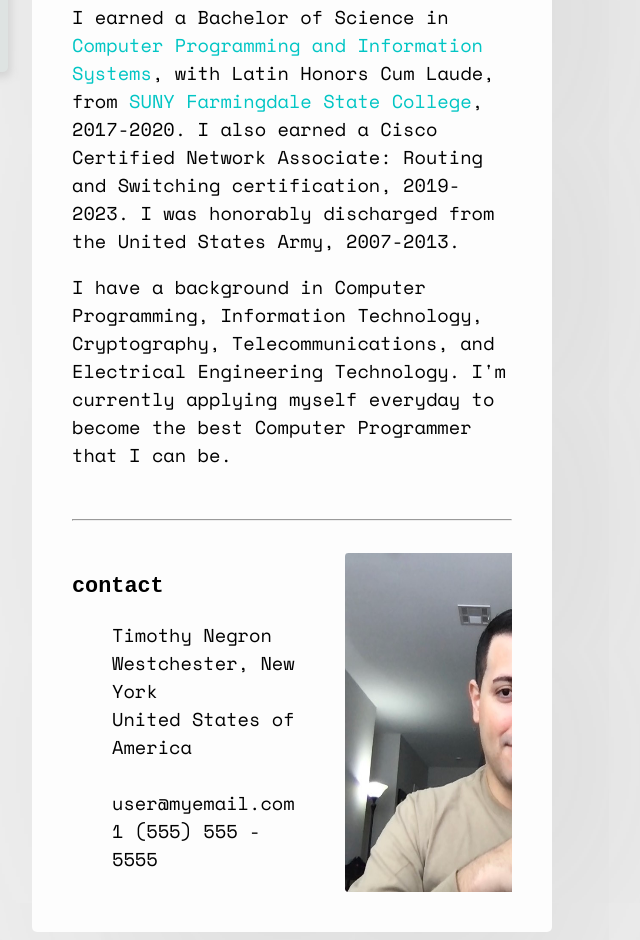
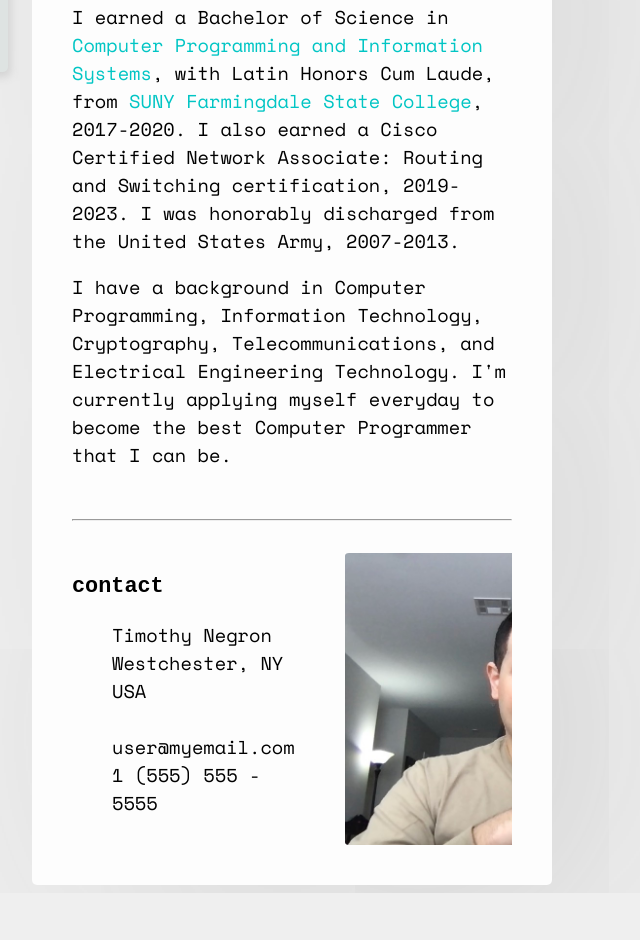
Before and after one commit to timothynegron/personal-site, a plain HTML site: page about.html in a window 1280 px wide. Shown: the part 368-1308 px from the top of the page, without its empty margins (408-1048 px from the left). After the commit the page ends 1261 px from the top, so only its background shows below. Drawn offline with nearby package versions, Linux system fonts and the light colour scheme.

Commit message:
Fixes about section.

```diff
--- a/about.html
+++ b/about.html
@@ -75,8 +75,8 @@
                                 <!-- <hr> -->
                                 <ul>
                                     <li>Timothy Negron</li>
-                                    <li>Westchester, New York</li>
-                                    <li>United States of America</li>
+                                    <li>Westchester, NY</li>
+                                    <li>USA</li>
                                     <br>
                                     <li>user@myemail.com</li>
                                     <li>1 (555) 555 - 5555</li>
--- a/style.css
+++ b/style.css
@@ -161,7 +161,7 @@ ol {
 }
 
 #contact-image {
-    width: 350px;
+    width: 400px;
     margin-left: 50px;
     border-radius: 1%;
 }
```
